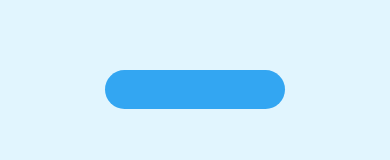
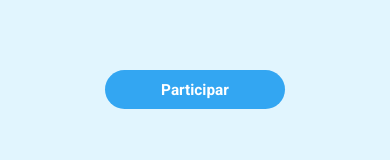
Before and after one commit to gibify/hpt, a React (Create React App) app: page / in a window 390 px wide. Shown: the part 232-392 px from the top of the page. Built offline with nearby package versions, Linux system fonts and the light colour scheme.

Commit message:
fix layout responsive pages

```diff
--- a/src/components/SocialMedias/index.tsx
+++ /dev/null
@@ -1 +0,0 @@
-import React, { AllHTMLAttributes, LinkHTMLAttributes } from 'react';
--- a/src/pages/About/index.tsx
+++ b/src/pages/About/index.tsx
@@ -6,7 +6,7 @@ import {
   Container,
   Content,
   Info,
-  Background
+  BackgroundImage,
 } from './styles';
 
 import Header from '../../components/Header';
@@ -30,9 +30,9 @@ const About: React.FC = () => {
               </p>
             </Info>
 
-            <Background>
+            <BackgroundImage>
                     <img src={LogoImg} alt="Logo do Site"/>
-            </Background>
+            </BackgroundImage>
           </Content>
       </Container>
   )
--- a/src/pages/About/styles.ts
+++ b/src/pages/About/styles.ts
@@ -19,7 +19,7 @@ export const Content = styled.div`
     align-items: center;
     justify-content: center;
 
-    @media (min-width: 700px) {
+    @media (min-width: 750px) {
         flex-direction: row;
         max-width: 1050px;
         height: 100%;
@@ -42,10 +42,20 @@ export const Info = styled.div`
 
     p {
         color: var(--blue-medium);
+        border: 2px solid var(--white);
+        border-radius: 1.5rem;
+        padding: 2rem;
+        box-shadow: 0 0 0.5rem;
+
+        @media (min-width: 750px) {
+            border: 0;
+            border-radius: none;
+            box-shadow: none;
+        }
     }
 
 `;
-export const Background = styled.div`
+export const BackgroundImage = styled.div`
     padding: 1rem;
     width: 100%;
     height: 100%;
@@ -55,7 +65,7 @@ export const Background = styled.div`
     align-items: center;
     justify-content: center;
 
-    @media (min-width: 700px) {
+    @media (min-width: 750px) {
         background: var(--white);
     }
 
--- a/src/pages/Home/index.tsx
+++ b/src/pages/Home/index.tsx
@@ -1,11 +1,12 @@
 import React from 'react';
-
+import { Link } from 'react-router-dom'
 
 import {
     Container,
-    Title,
     Content,
     Info,
+    Title,
+    HomeButton,
     Background,
     Image,
     Links
@@ -16,7 +17,6 @@ import LogoFacebook from '../../assets/Logo-Facebook.svg';
 import LogoInstagram from '../../assets/Logo-Instagram.svg';
 
 import Header from '../../components/Header';
-import Button from '../../components/Button';
 
 const Home: React.FC = () => {
     const facebook = "https://www.facebook.com/groups/hebraicoparatodos";
@@ -33,7 +33,9 @@ const Home: React.FC = () => {
                     <h1>עברית לכולם</h1>
                 </Title>
 
-                <Button title="Participar" route="rules" />
+                <Link to="/rules">
+                    <HomeButton>Participar</HomeButton>
+                </Link>
 
             </Info>
 
--- a/src/pages/Home/styles.ts
+++ b/src/pages/Home/styles.ts
@@ -1,5 +1,6 @@
 import styled from 'styled-components';
 
+import Button from '../../components/Button';
 
 export const Container = styled.div`
     width: 100vw;
@@ -40,6 +41,12 @@ export const Title = styled.div`
     }
 `;
 
+export const HomeButton = styled(Button)`
+   display: flex;
+   align-items: center;
+   justify-content: center;
+ `;
+
 export const Info = styled.div `
     padding: 1.6rem;
     height: 100%;
@@ -67,6 +74,10 @@ export const Info = styled.div `
         @media (min-width: 700px) {
             font-size: 56px;
         }
+    }
+
+    a {
+        text-decoration: none;
     }
 `;
 
--- a/src/routes/index.tsx
+++ b/src/routes/index.tsx
@@ -4,12 +4,14 @@ import { Switch, Route } from 'react-router-dom';
 import Home from '../pages/Home';
 import Rules from '../pages/Rules';
 import About from '../pages/About';
+import Register from '../pages/Register';
 
 const Routes: React.FC = () => (
     <Switch>
         <Route path="/" exact component={Home} />
         <Route path="/rules" component={Rules} />
         <Route path="/about" component={About} />
+        <Route path="/register" component={Register} />
     </Switch>
 )
 
```
Also changed, not shown: src/components/Input/index.tsx (added, +21 -0 lines), src/components/Header/styles.ts (line endings or trailing spaces), 1 other file (tests, documents, lock files or other folders).
